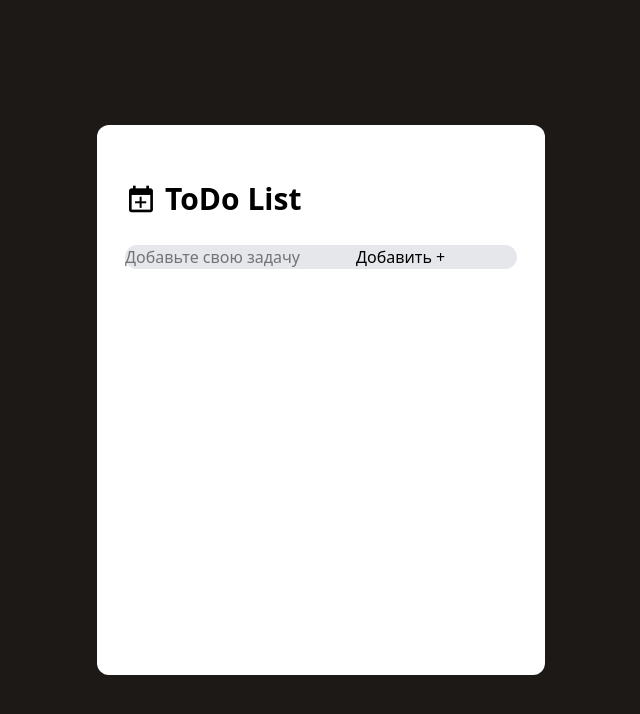
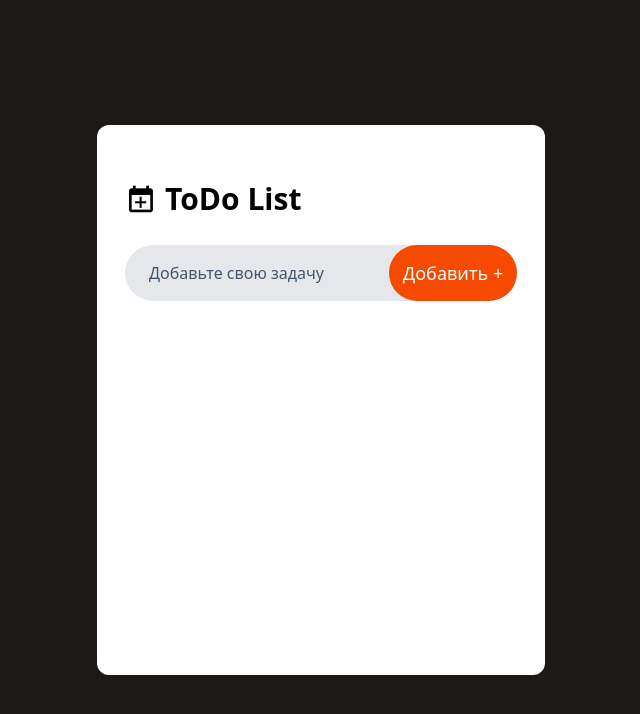
Before and after one commit to breadblead/ToDo-App, a React (Vite) app: page / in a window 1280 px wide. Shown: the top 714 px of the page, without its empty margins (319-959 px from the left). Built offline with nearby package versions, Linux system fonts and the light colour scheme.

Commit message:
Button in the input box

```diff
--- a/src/components/Todo.jsx
+++ b/src/components/Todo.jsx
@@ -10,8 +10,8 @@ const Todo = () => {
       </div>
 
       <div className='flex items-center my-7 bg-gray-200 rounded-full'>
-        <input type="text" placeholder='Добавьте свою задачу' />
-        <button>Добавить +</button>
+        <input className='bg-transparent border-0 outline-none flex-1 h-14 pl-6 pr-2 placeholder:text-slate-600' type="text" placeholder='Добавьте свою задачу' />
+        <button className='border-none rounded-full bg-orange-600 w-32 h-14 text-white text-lg font-medium cursor-pointer'>Добавить +</button>
       </div>
 
     </div>
```
